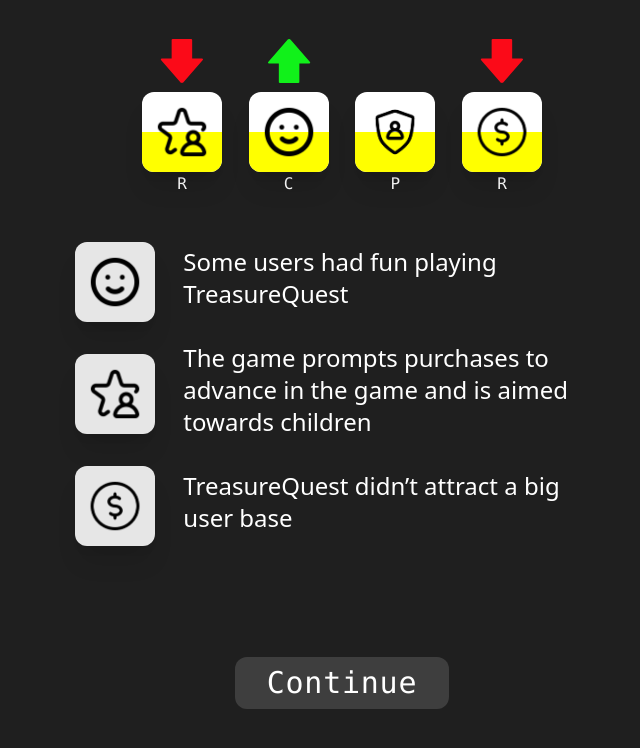
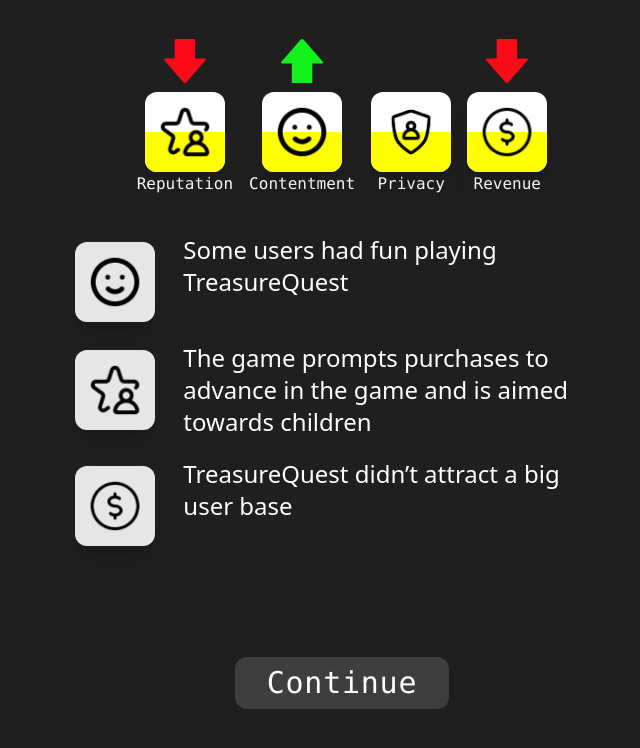
Before and after one commit to daancs/AppStoreEthics, a Next.js app: page /consequence in a window 1280 px wide. Shown: the top 748 px of the page, without its empty margins (298-938 px from the left). Built offline with nearby package versions, Linux system fonts and the light colour scheme.

Commit message:
fixed some css in consecuence page

```diff
--- a/src/components/ConsIndicator.tsx
+++ b/src/components/ConsIndicator.tsx
@@ -8,11 +8,14 @@
 }
 
 export default function ConsIndicator(prop: Indicator){
+    const str = prop.name;
+    const UpperCaseStr = str.charAt(0).toUpperCase() + str.slice(1);
+
     return (
     <div className="flex direction flex-col items-center">
         <Arrow pointUp={prop.change>0} visible={prop.change!=0}/>
         <GameIcon iconName={prop.name} progressValue={prop.value} displayProgress={true} hoverable={false}/>
-        <span>{prop.name.charAt(0).toUpperCase()}</span>
+        <span>{UpperCaseStr}</span>
     </div>
     );
 }
--- a/src/components/ConsequencePageSkeleton.tsx
+++ b/src/components/ConsequencePageSkeleton.tsx
@@ -44,11 +44,11 @@
         <div className='w-5/12'>
             {consequences?.map((consequence, index) => {
                 return (
-                    <div key={index} className="flex justify-between items-center mb-5">
+                    <div key={index} className="flex justify-normal items-stretch mb-5">
                         <div className='mr-5'>
                             <GameIcon iconName={consequence.con} isConsequence={true}/>
                         </div>
-                        <span className='text-2xl flex flex-wrap ml-2'>{consequence.text}</span>
+                        <span className='text-2xl ml-2'>{consequence.text}</span>
                     </div>
                 )
             })
```
